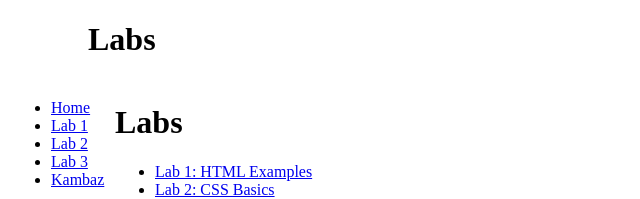
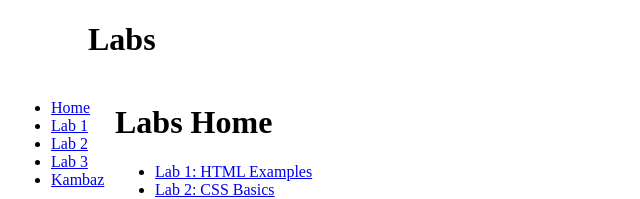
Before and after one commit to jess-hollander/kambaz-next-js, a Next.js app: page /Labs in a window 1280 px wide. Shown: the top 199 px of the page, without its empty margins (0-640 px from the left). Built offline with nearby package versions, Linux system fonts and the light colour scheme.

Commit message:
update labs home

```diff
--- a/app/Labs/page.tsx
+++ b/app/Labs/page.tsx
@@ -3,7 +3,7 @@ import { redirect } from "next/navigation";
 export default function Labs() {
   return (
     <div id="wd-labs">
-      <h1>Labs</h1>
+      <h1>Labs Home</h1>
 
       <ul>
         <li>
```
